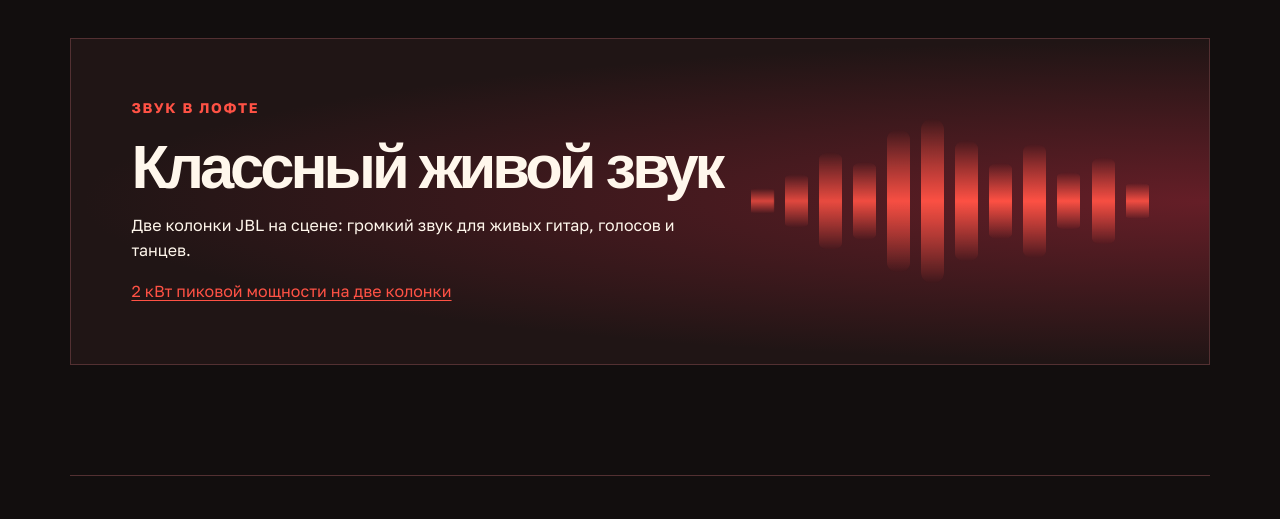
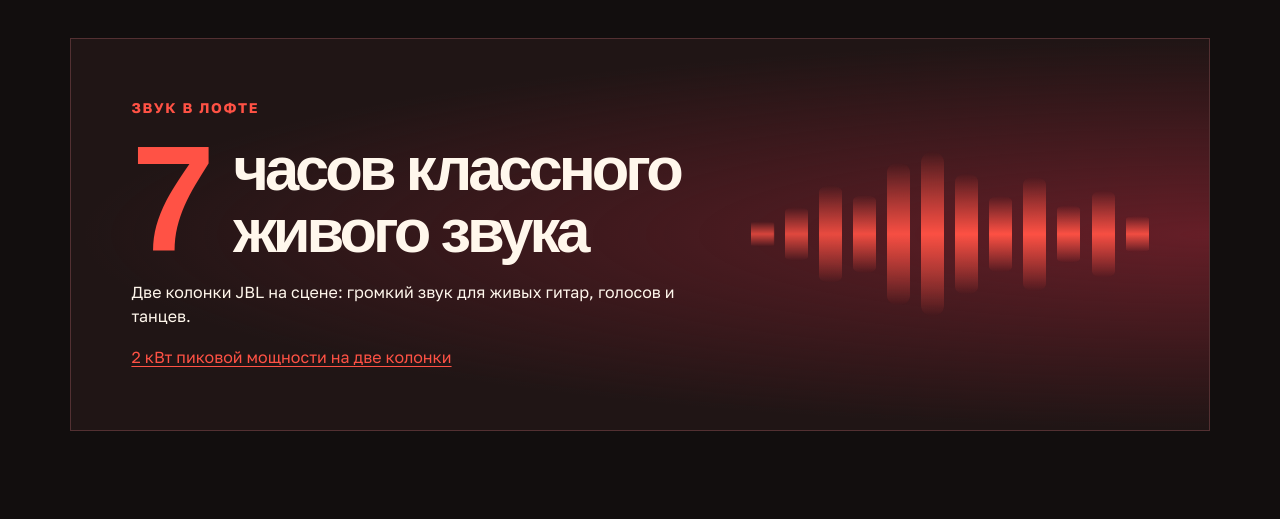
Before and after one commit to papahsa101-cell/opera-live-27-nov, a plain HTML site: page index.html in a window 1280 px wide. Shown: the part 1520-2039 px from the top of the page. Drawn offline with Linux system fonts and the light colour scheme; a web font is replaced by a local one.

Commit message:
Highlight seven hours of live sound

```diff
--- a/index.html
+++ b/index.html
@@ -50,7 +50,7 @@
 </section>
 <section class="sound" aria-labelledby="sound-title">
 <div><p class="eyebrow">Звук в лофте</p>
-<h2 id="sound-title">Классный живой звук</h2>
+<h2 id="sound-title"><span class="sound-hours">7</span> <span>часов классного живого звука</span></h2>
 <p>Две колонки JBL на сцене: громкий звук для живых гитар, голосов и танцев.</p>
 <p><a href="https://jblpro.com/en-US/products/eon615/1001">2 кВт пиковой мощности на две колонки</a></p>
 </div>
--- a/style.css
+++ b/style.css
@@ -84,3 +84,5 @@ body .hero h1.battle-title{font-size:clamp(1.45rem,7vw,6.4rem);line-height:1.04;
 .hero-content .intro{max-width:540px}
 .pizza-links{display:flex;flex-wrap:wrap;gap:10px}
 .pizza-links .cta{padding:11px 14px}
+
+.sound h2{display:flex;align-items:center;gap:.36em}.sound-hours{flex:none;color:var(--accent);font-size:2.45em;line-height:.85;font-variant-numeric:lining-nums}
```
